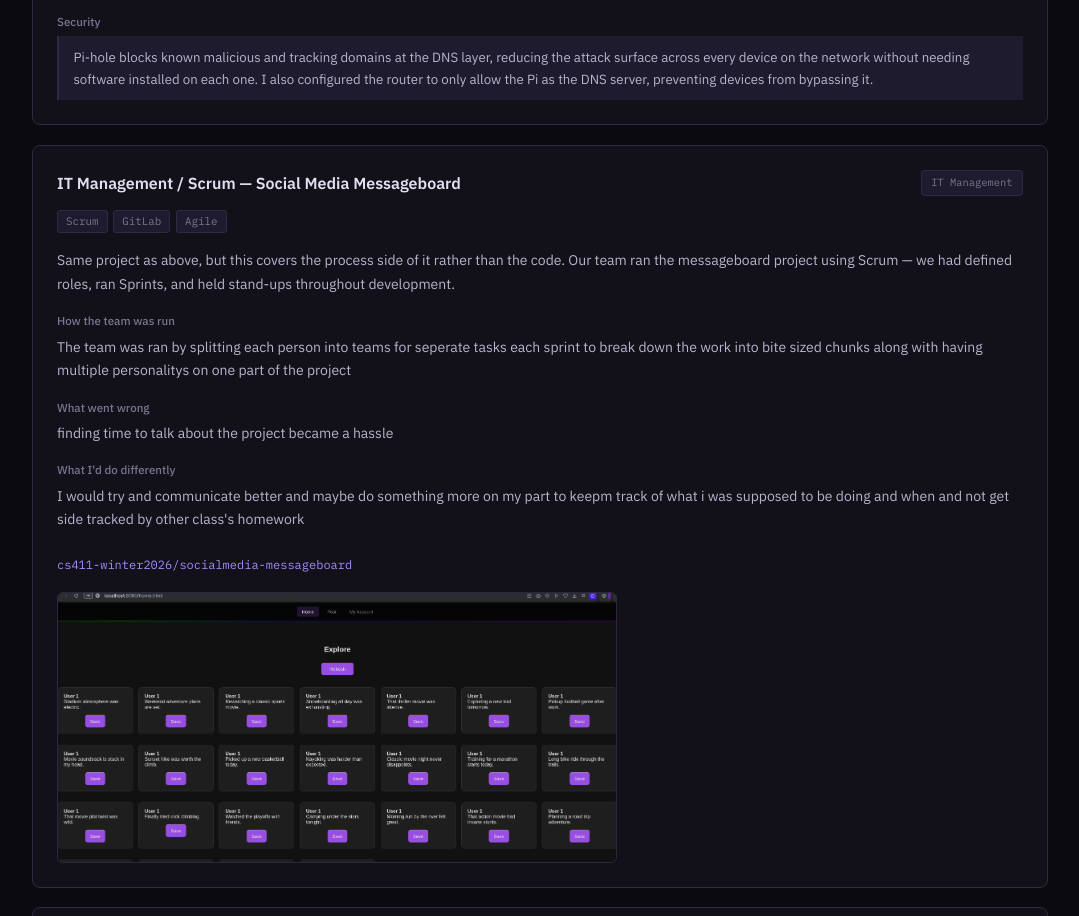
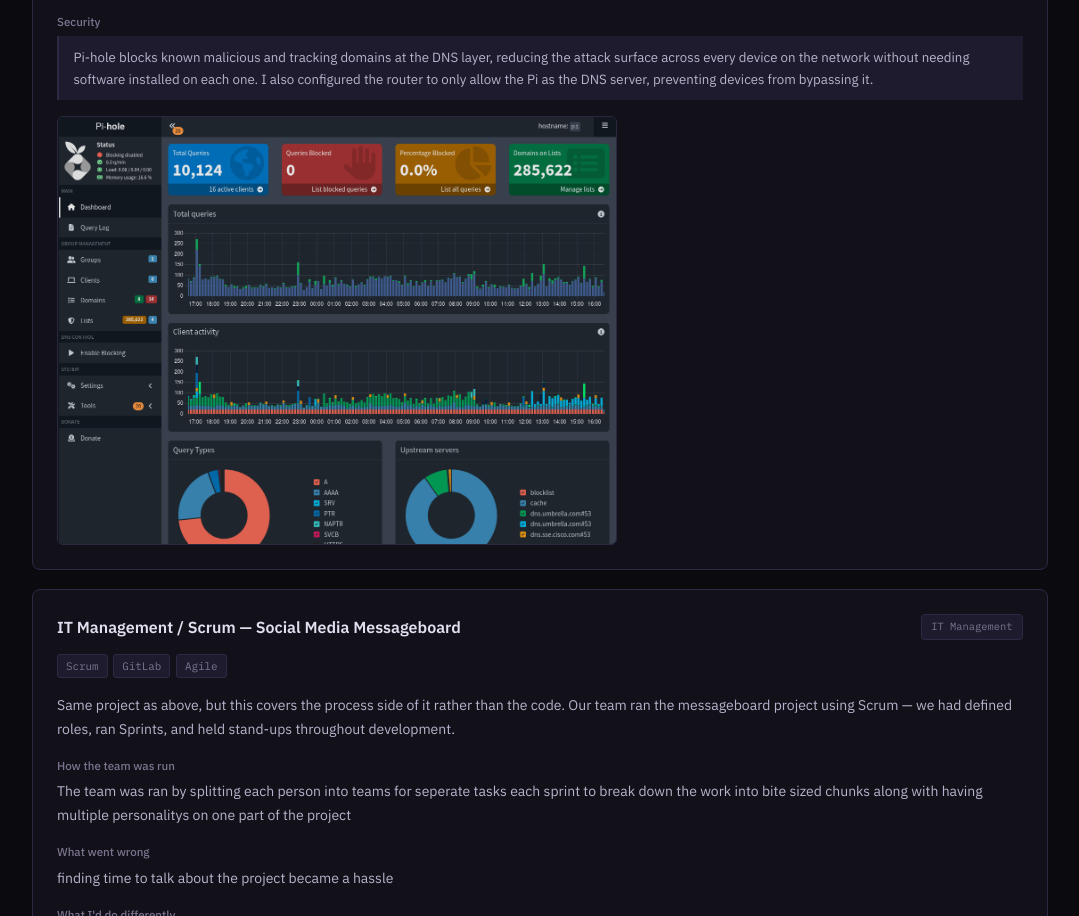
Before and after one commit to prestonnorskog/prestonnorskog.github.io, a plain HTML site: page index.html in a window 1280 px wide. Shown: the part 3340-4256 px from the top of the page, without its empty margins (100-1179 px from the left). Drawn offline with Linux system fonts and the light colour scheme.

Commit message:
Update index.html

```diff
--- a/index.html
+++ b/index.html
@@ -116,6 +116,7 @@
     <p>Setting this up taught me a lot about how DNS actually works, how routers handle traffic, and how something as simple as blocking at the DNS level can have network-wide effects. It also got me comfortable working with Linux on a headless device over SSH.</p>
     <div class="sub-label">Security</div>
     <div class="security-note">Pi-hole blocks known malicious and tracking domains at the DNS layer, reducing the attack surface across every device on the network without needing software installed on each one. I also configured the router to only allow the Pi as the DNS server, preventing devices from bypassing it.</div>
+    <img class="project-img" src="image.png" alt="pihole screenshot" />
   </div>
 
   <div class="project" id="itmanagement">
```
